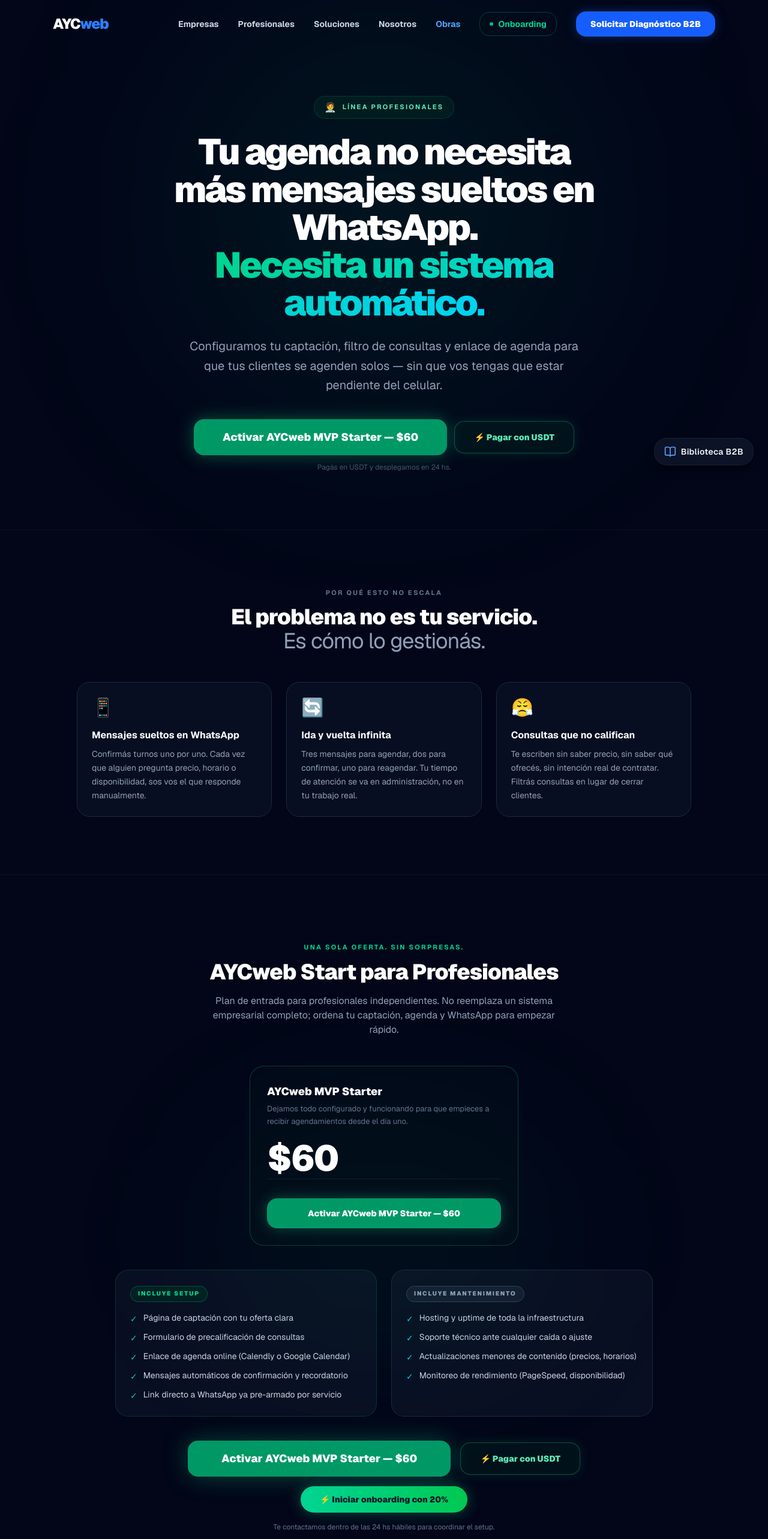
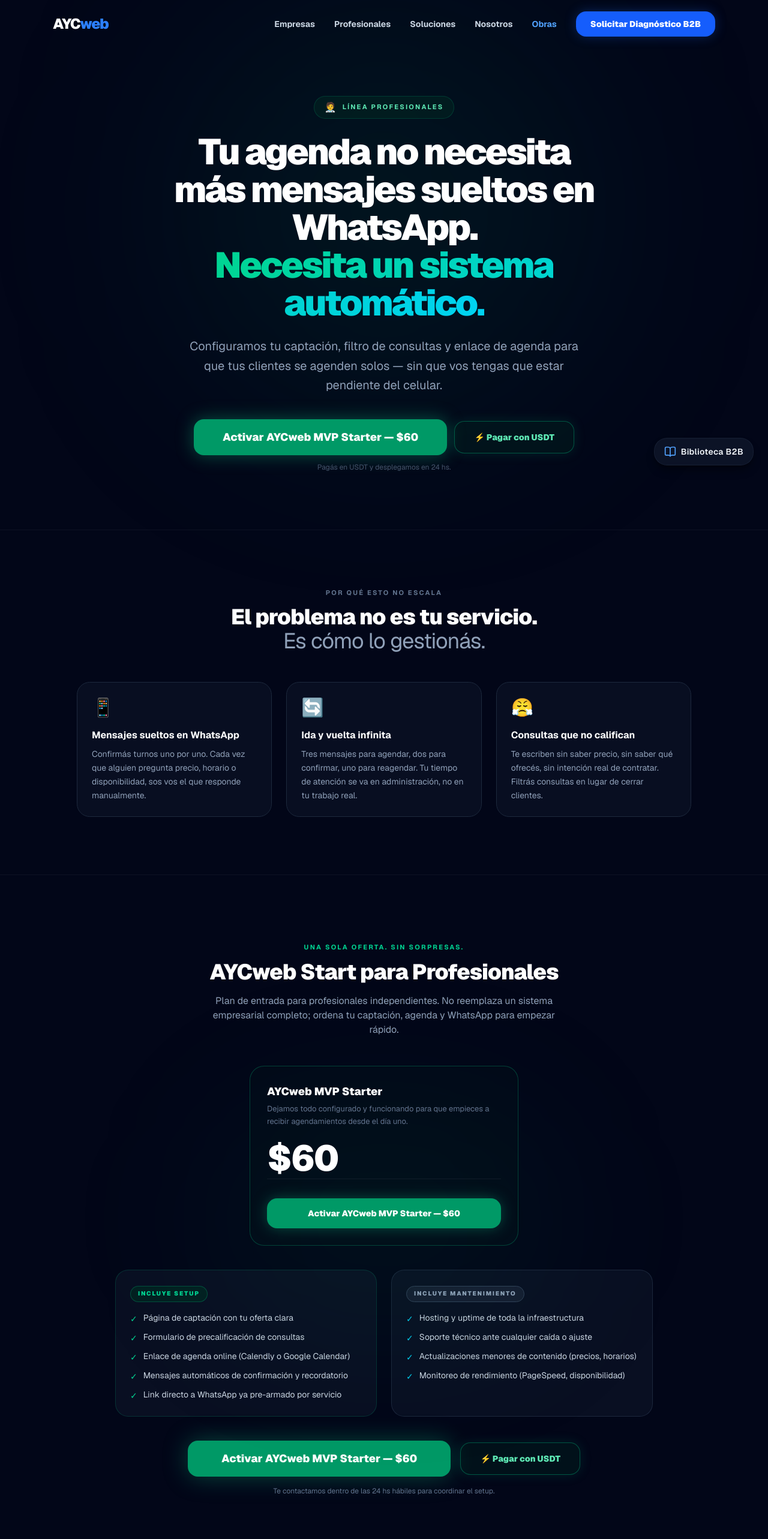
Before and after one commit to oscaramarilla/aycweb, a Next.js app: page /en/profesionales in a window 1280 px wide. Shown: the top 2566 px of the page at 60% size. Built offline with nearby package versions, Linux system fonts and the light colour scheme.

Commit message:
fix(ux): limpiar onboarding publico, ajustar copy B2B en profesionales y diagnostico

```diff
--- a/app/[lang]/(funnels)/diagnostico-comercial/layout.tsx
+++ b/app/[lang]/(funnels)/diagnostico-comercial/layout.tsx
@@ -9,9 +9,9 @@
 import type { Metadata } from "next";
 
 export const metadata: Metadata = {
-  title: "Diagnóstico Comercial Express | AYCweb Paraguay",
+  title: "Diagnóstico de Fricción Comercial | AYCweb Paraguay",
   description:
-    "Completá 6 preguntas en 5 minutos y recibí un diagnóstico personalizado sobre cómo sistematizar tu operación comercial. Sin costo, sin compromiso. AYCweb – Infraestructura Digital B2B Paraguay.",
+    "Completá 3 preguntas en 2 minutos y recibí un diagnóstico personalizado sobre las fricciones en tu operación comercial. Sin costo, sin compromiso. AYCweb – Infraestructura Digital B2B Paraguay.",
   keywords: [
     "diagnóstico comercial paraguay",
     "sistematizar operación comercial",
@@ -20,9 +20,9 @@ export const metadata: Metadata = {
     "AYCweb",
   ],
   openGraph: {
-    title: "Diagnóstico Comercial Express – AYCweb",
+    title: "Diagnóstico de Fricción Comercial – AYCweb",
     description:
-      "6 preguntas · 5 minutos · Diagnóstico personalizado gratuito para sistematizar tu operación comercial.",
+      "3 preguntas · 2 minutos · Diagnóstico personalizado gratuito para identificar fricciones en tu operación comercial.",
     url: "https://www.aycweb.com/es/diagnostico-comercial",
     siteName: "AYCweb",
     images: [
@@ -30,7 +30,7 @@ export const metadata: Metadata = {
         url: "https://www.aycweb.com/og-image.jpg",
         width: 1200,
         height: 630,
-        alt: "Diagnóstico Comercial Express – AYCweb Paraguay",
+        alt: "Diagnóstico de Fricción Comercial – AYCweb Paraguay",
       },
     ],
     locale: "es_PY",
@@ -38,9 +38,9 @@ export const metadata: Metadata = {
   },
   twitter: {
     card: "summary_large_image",
-    title: "Diagnóstico Comercial Express – AYCweb",
+    title: "Diagnóstico de Fricción Comercial – AYCweb",
     description:
-      "6 preguntas · 5 minutos · Diagnóstico personalizado gratuito para sistematizar tu operación comercial.",
+      "3 preguntas · 2 minutos · Diagnóstico personalizado gratuito para identificar fricciones en tu operación comercial.",
     images: ["https://www.aycweb.com/og-image.jpg"],
   },
   alternates: {
--- a/app/[lang]/(funnels)/diagnostico-comercial/page.tsx
+++ b/app/[lang]/(funnels)/diagnostico-comercial/page.tsx
@@ -294,9 +294,9 @@ export default function DiagnosticoComercialPage() {
               </span>
 
               <h1 className="text-3xl sm:text-4xl md:text-5xl font-black leading-tight tracking-tighter text-white mb-4">
-                Motor de{" "}
+                Diagnóstico de{" "}
                 <span className="text-transparent bg-clip-text bg-gradient-to-r from-blue-400 to-purple-500">
-                  Scoring B2B
+                  Fricción Comercial
                 </span>
               </h1>
 
--- a/app/[lang]/(marketing)/profesionales/page.tsx
+++ b/app/[lang]/(marketing)/profesionales/page.tsx
@@ -1,5 +1,4 @@
 import type { Metadata } from "next";
-import Link from "next/link";
 import { buildWaLink } from "@/lib/config/contact";
 import { CheckoutForm } from "@/components/checkout/CheckoutForm";
 import { PLANES_PRECIOS, TEXTO_FINANCIAMIENTO } from "@/lib/config/precios";
@@ -275,14 +274,6 @@ export default function ProfesionalesPage({ params }: { params?: { lang?: string
                 triggerLabel="⚡ Pagar con USDT"
               />
             </div>
-            <div className="flex justify-center mb-4">
-              <Link
-                href={`/${params?.lang || 'es'}/onboarding`}
-                className="inline-flex items-center justify-center px-8 py-3 text-sm font-black text-slate-900 bg-gradient-to-r from-emerald-400 to-green-500 rounded-full shadow-[0_0_25px_rgba(16,185,129,0.4)] hover:shadow-[0_0_40px_rgba(16,185,129,0.7)] hover:-translate-y-1 transition-all duration-300"
-              >
-                ⚡ Iniciar onboarding con 20%
-              </Link>
-            </div>
             <p className="text-slate-500 text-xs">
               Te contactamos dentro de las 24 hs hábiles para coordinar el setup.
             </p>
--- a/components/Navbar.tsx
+++ b/components/Navbar.tsx
@@ -43,12 +43,6 @@ export default function Navbar() {
             <a href="/soluciones" className="text-[14px] font-bold text-slate-300 hover:text-white transition-colors">Soluciones</a>
             <Link href={`/${lang}/nosotros`} className="text-[14px] font-bold text-slate-300 hover:text-white transition-colors">Nosotros</Link>
             <Link href={`/${lang}/obras`} className="text-[14px] font-bold text-blue-400 hover:text-blue-300 transition-colors">Obras</Link>
-
-            {/* TIBIO: Compromiso (Borde sutil) */}
-            <Link href={`/${lang}/onboarding`} className="text-[14px] font-bold text-emerald-400 hover:text-emerald-300 transition-colors border border-emerald-500/30 px-4 py-2 rounded-xl hover:bg-emerald-500/10 flex items-center gap-2">
-              <span className="w-1.5 h-1.5 rounded-full bg-emerald-500 animate-pulse"></span>
-              Onboarding
-            </Link>
 
             {/* CALIENTE: Acción (Fondo sólido) */}
             <a href={WA_CTA} target="_blank" rel="noopener noreferrer" className="bg-blue-600 hover:bg-blue-500 text-white font-black text-[14px] px-6 py-2.5 rounded-xl transition-all shadow-[0_0_20px_rgba(37,99,235,0.3)]">
@@ -97,11 +91,6 @@ export default function Navbar() {
           <Link href={`/${lang}/obras`} onClick={toggleMenu} className="text-xl font-bold text-blue-400 py-4 border-b border-white/[0.05]">Obras</Link>
           <Link href={`/${lang}/recursos`} onClick={toggleMenu} className="text-xl font-bold text-slate-200 hover:text-blue-400 py-4 border-b border-white/[0.05]">Biblioteca B2B</Link>
 
-          <Link href={`/${lang}/onboarding`} onClick={toggleMenu} className="text-xl font-bold text-emerald-400 flex items-center gap-3 py-5 mt-2 border border-emerald-900/30 rounded-xl px-4 bg-emerald-950/10">
-            <span className="w-2.5 h-2.5 rounded-full bg-emerald-500 animate-pulse shadow-[0_0_15px_rgba(16,185,129,0.8)]"></span>
-            Iniciar Onboarding
-          </Link>
-
           <a href={WA_CTA} target="_blank" rel="noopener noreferrer" onClick={toggleMenu} className="mt-6 bg-blue-600 text-white text-center font-black text-lg w-full py-4 rounded-xl active:scale-95 shadow-[0_0_30px_rgba(37,99,235,0.4)]">
             Solicitar Diagnóstico B2B
           </a>
```
